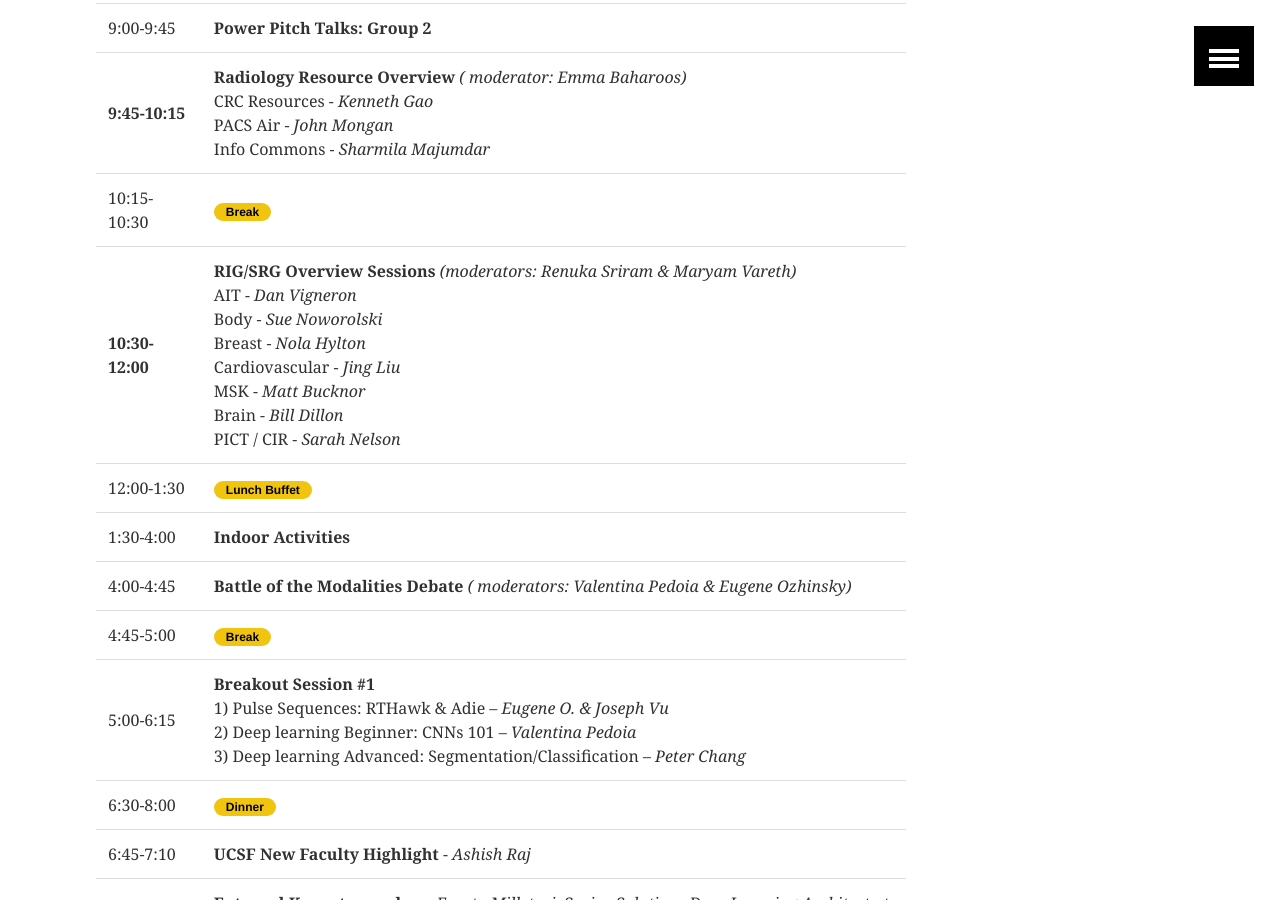
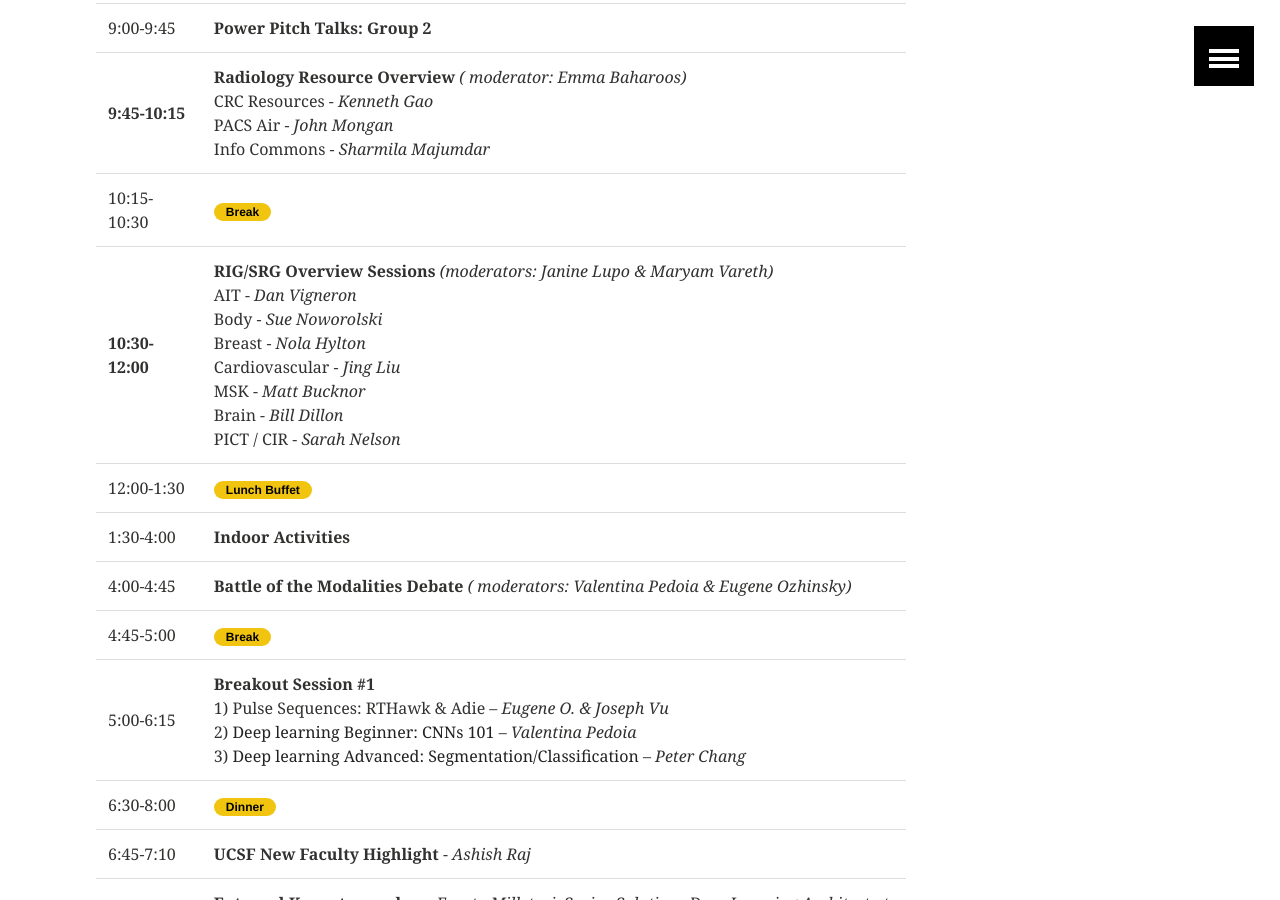
Before and after one commit to UCSFrad/UCSFrad.github.io, a Jekyll site: the page built from program/index.md, in a window 1280 px wide and 900 px high, scrolled down 1413 px. Built offline with Jekyll 4.4.1, drawn with Linux system fonts in a browser that asks for light colours.

Commit message:
adding more to agenda

```diff
--- a/program/index.md
+++ b/program/index.md
@@ -42,13 +42,13 @@ image:
 | **9:45-10:15**  | **Radiology Resource Overview**  <cite>( moderator: Emma Baharoos)</cite> <br/> CRC Resources - <cite>Kenneth Gao </cite>  <br/> PACS Air - <cite>John Mongan</cite> <br/> Info Commons - <cite>Sharmila Majumdar</cite>|
 | 10:15-10:30  | <span class="badge warning">Break</span>   |
 |----
-| **10:30-12:00**  | **RIG/SRG Overview Sessions** <cite>(moderators: Renuka Sriram & Maryam Vareth)</cite> <br/> AIT - <cite>Dan Vigneron</cite> <br/> Body -  <cite>Sue Noworolski</cite> <br/> Breast - <cite>Nola Hylton</cite> <br/> Cardiovascular -  <cite>Jing Liu</cite> <br/>  MSK -  <cite>Matt Bucknor</cite> <br/> Brain -  <cite>Bill Dillon</cite> <br/> PICT / CIR -  <cite>Sarah Nelson</cite>|
+| **10:30-12:00**  | **RIG/SRG Overview Sessions** <cite>(moderators: Janine Lupo & Maryam Vareth)</cite> <br/> AIT - <cite>Dan Vigneron</cite> <br/> Body -  <cite>Sue Noworolski</cite> <br/> Breast - <cite>Nola Hylton</cite> <br/> Cardiovascular -  <cite>Jing Liu</cite> <br/>  MSK -  <cite>Matt Bucknor</cite> <br/> Brain -  <cite>Bill Dillon</cite> <br/> PICT / CIR -  <cite>Sarah Nelson</cite>|
 | 12:00-1:30  | <span class="badge warning">Lunch Buffet</span>  |
 | 1:30-4:00  | **Indoor Activities** |
 |----
 | 4:00-4:45  | **Battle of the Modalities Debate**  <cite>( moderators: Valentina Pedoia & Eugene Ozhinsky)</cite>  |
 | 4:45-5:00   | <span class="badge warning">Break</span> |
-| 5:00-6:15    | **Breakout Session #1**  <br/> 1) Pulse Sequences: RTHawk & Adie --  <cite>Eugene O. & Joseph Vu</cite> <br/> 2) Deep learning Beginner: CNNs 101 --  <cite>Valentina Pedoia</cite> <br/> 3) Deep learning Advanced: Segmentation/Classification --  <cite>Peter Chang</cite>|
+| 5:00-6:15    | **Breakout Session #1**  <br/> 1) Pulse Sequences: RTHawk & Adie --  <cite>Eugene O. & Joseph Vu</cite> <br/> 2) [Deep learning Beginner: CNNs 101]({{ site.url }}/pdfs/IntorCNN_vale_retreat.pdf) --  <cite>Valentina Pedoia</cite> <br/> 3) [Deep learning Advanced: Segmentation/Classification](https://github.com/peterchang77/dl_tutorial) --  <cite>Peter Chang</cite>|
 |----
 | 6:30-8:00    | <span class="badge warning">Dinner</span> |
 | 6:45-7:10    | **UCSF New Faculty Highlight** - <cite>Ashish Raj</cite>|
```
Also changed, not shown: debate/index.md (+2 -1 lines), team/index.md (+1 -1 lines), 6 other files.
